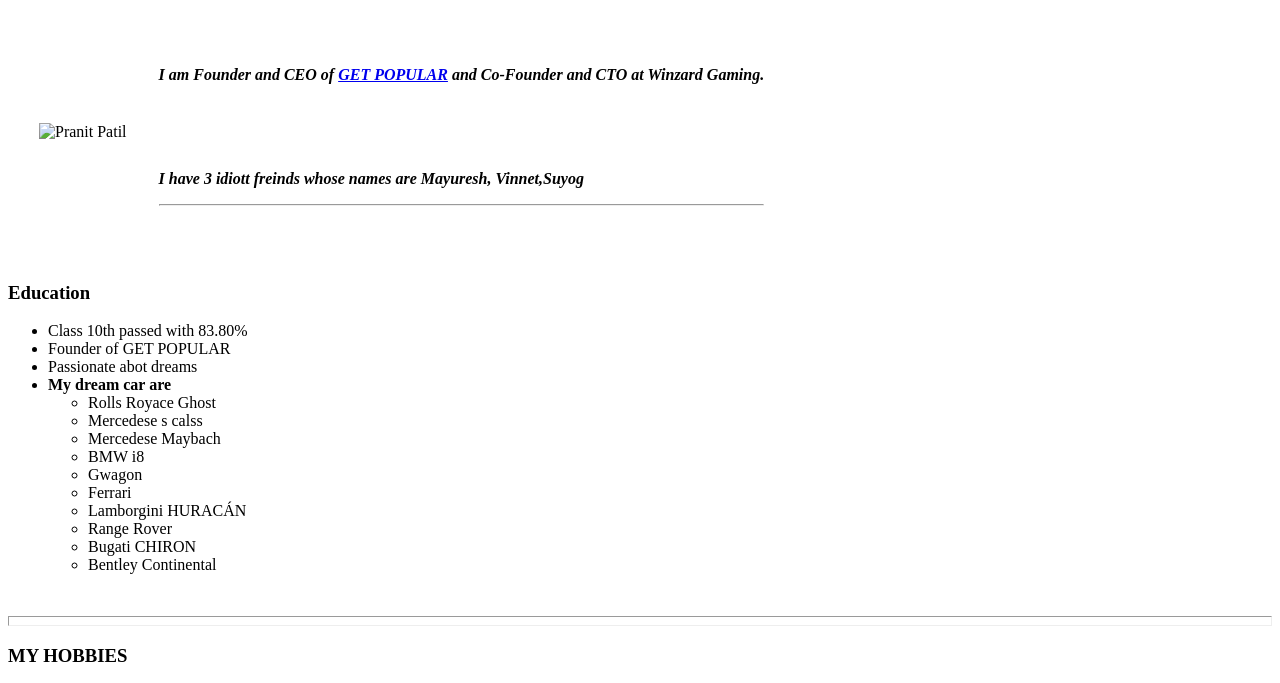
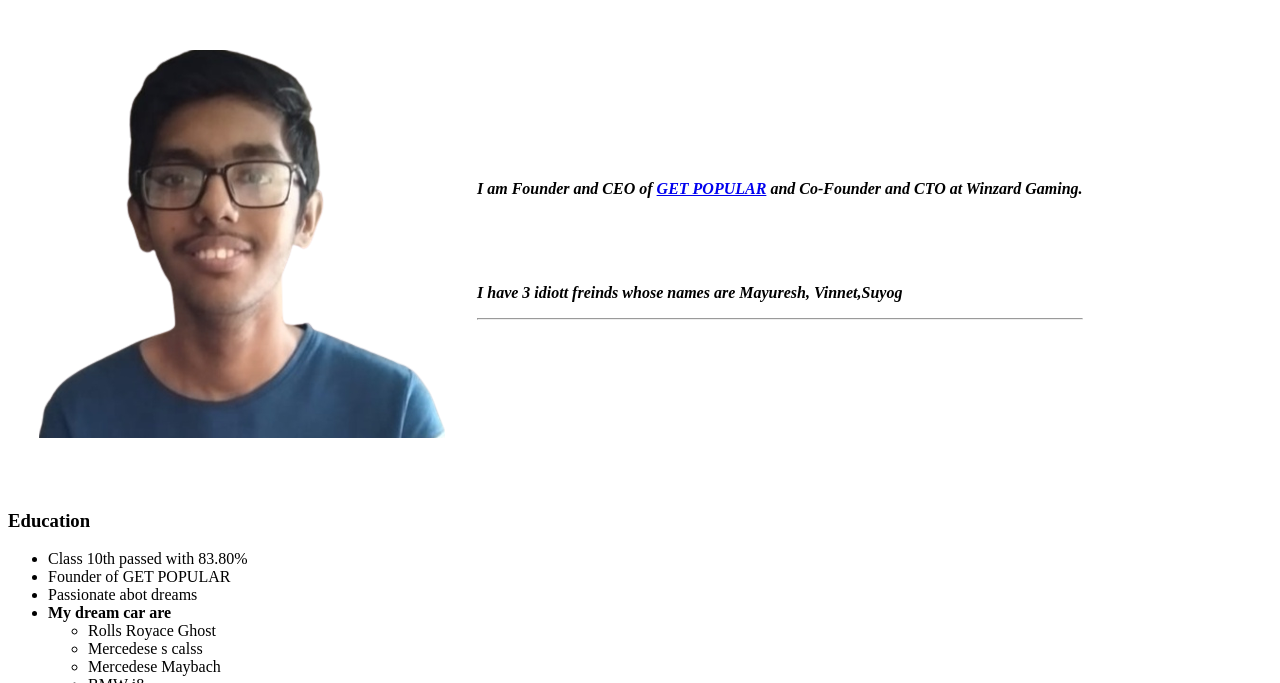
Before and after one commit to pranit346/1, a plain HTML site: page index.html in a window 1280 px wide. Shown: the part 61-744 px from the top of the page. Drawn offline with Linux system fonts and the light colour scheme.

Commit message:
Update index.html

```diff
--- a/index.html
+++ b/index.html
@@ -8,7 +8,7 @@
   <center><h1> Pranit Patil </h1> </center>
   <table cellspacing="30">
     <tr>
-      <td>  <img src="images/pranit.png" alt="Pranit Patil"></td>
+      <td>  <img src="pranit.png" alt="Pranit Patil"></td>
       <td>  <p><em><b>I am Founder and CEO of <a href="http://getpopular.xyz/">GET POPULAR</a> and Co-Founder and CTO at Winzard Gaming.</p>
 
 <br>
```
